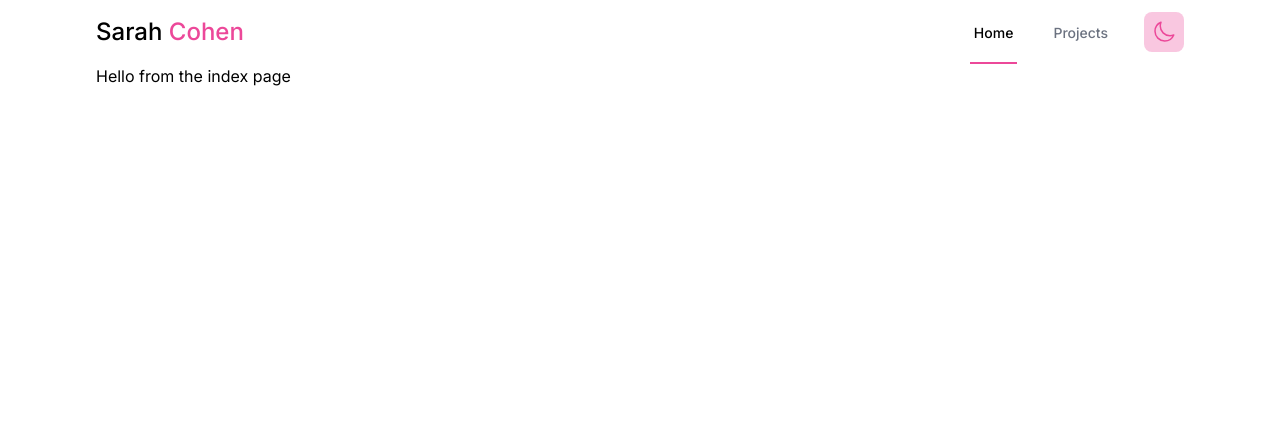
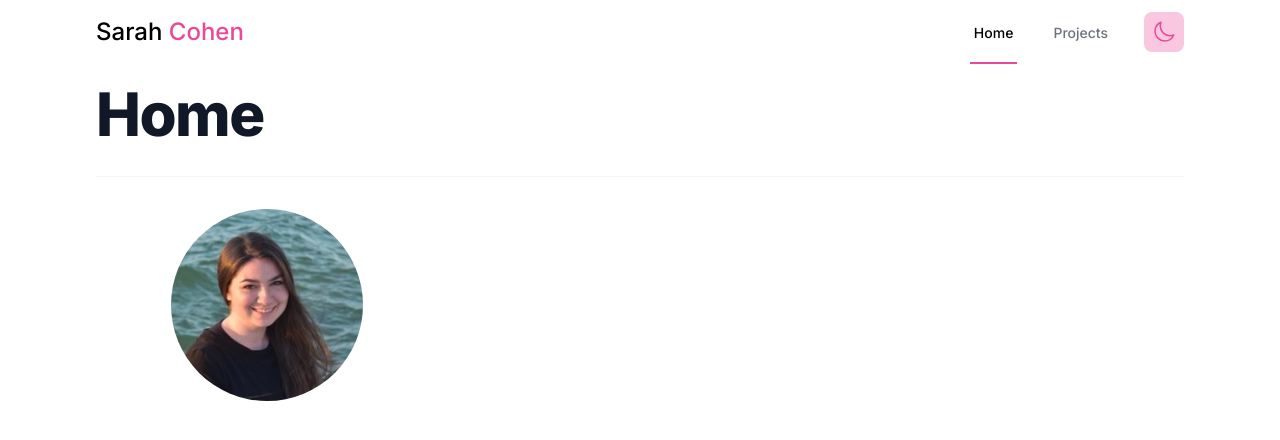
Before and after one commit to scohen40/Portfolio, a Next.js app: page / in a window 1280 px wide. Shown: the top 440 px of the page. Built offline with nearby package versions, Linux system fonts and the light colour scheme.

Commit message:
added profile picture

```diff
--- a/app/page.tsx
+++ b/app/page.tsx
@@ -1,7 +1,21 @@
-import Image from 'next/image'
+import Image from 'next/image';
+import Me from "@/public/profilepic.jpg"
 
 export default function Home() {
   return (
-    <h1>Hello from the index page</h1>
+    <div className="divide-y divide-gray-100 dark:divide-gray-700">
+      <div className="space-y-2 pt-5 pb-8 md:space-x-5">
+        <h1 className="text-3xl font-extrabold leading-9 tracking-tight text-gray-900 dark:text-gray-100 sm:text-4xl sm:leading-10 md:text-6xl md:leading-13">
+          Home
+        </h1>
+      </div>
+
+      <div className="items-center space-y-2 xl:grid xl:grid-cols-3 xl:gap-x-8 xl:space-y-0">
+        <div className="flex flex-col items-center pt-8">
+          <Image alt="Picture of Sarah Cohen" src={Me} className="h-48 w-48 rounded-full object-cover object-top" />
+        </div>
+      </div>
+
+    </div>
   )
 }
```
Also changed, not shown: public/profilepic.jpg (added).
